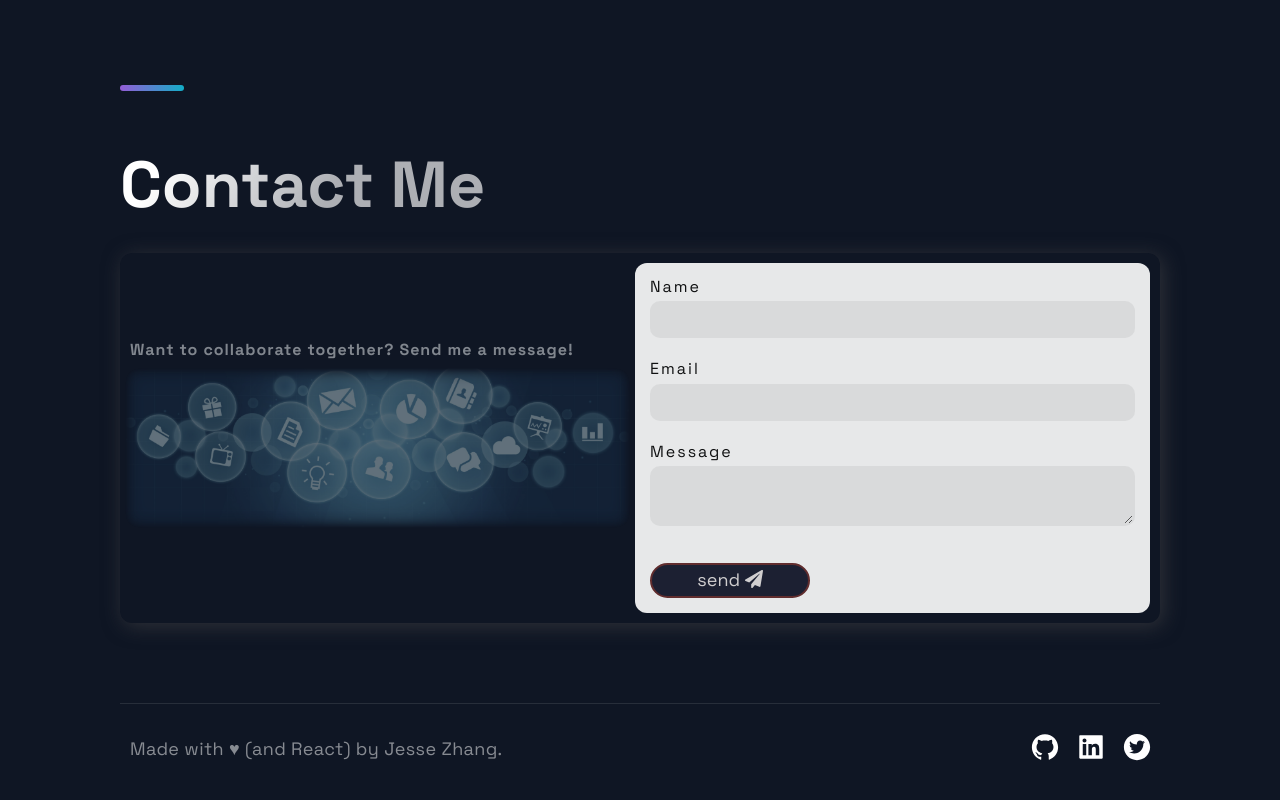
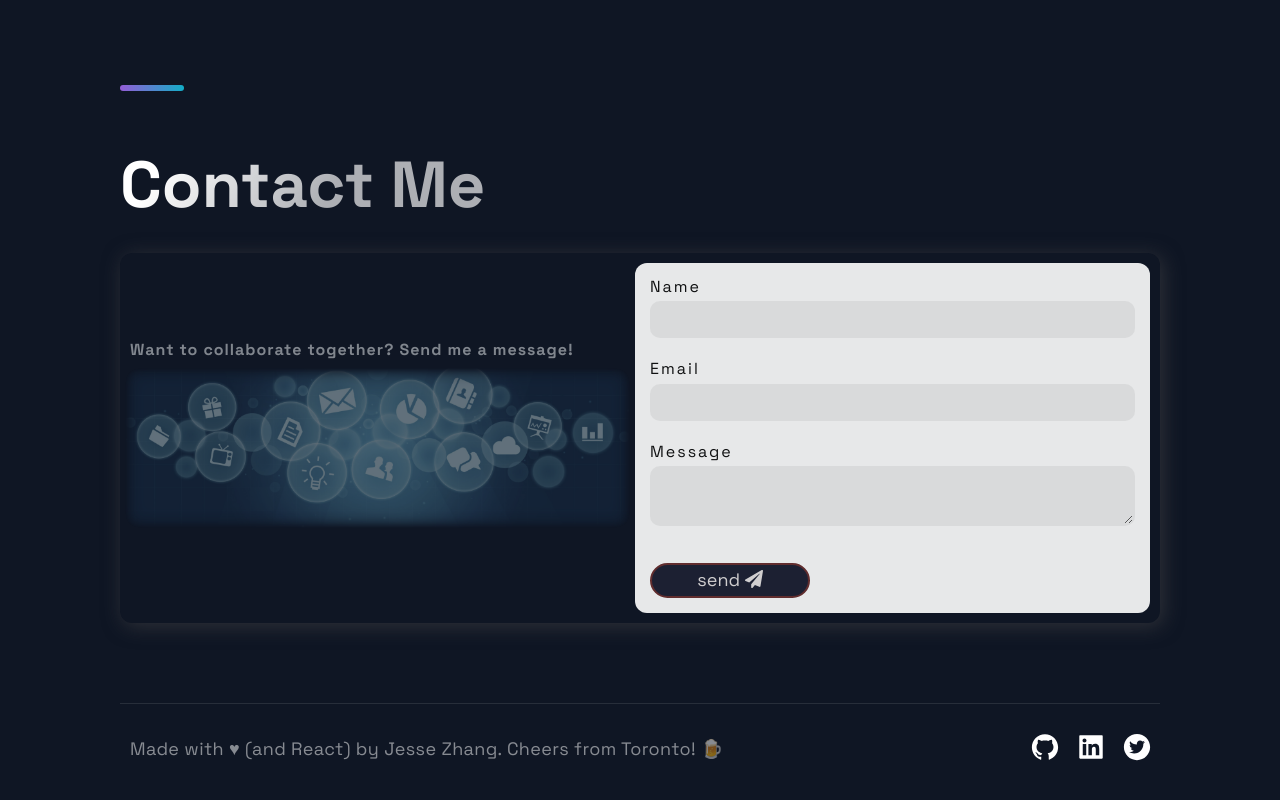
Before and after one commit to Jesse1786/portfolio-site, a Next.js app: page / in a window 1280 px wide. Shown: the part 2697-3497 px from the top of the page. Built offline with nearby package versions, Linux system fonts and the light colour scheme.

Commit message:
Changed footer text.

```diff
--- a/src/components/Footer/Footer.js
+++ b/src/components/Footer/Footer.js
@@ -9,7 +9,7 @@ const Footer = () => {
     <FooterWrapper>
       <SocialIconsContainer>
         <CompanyContainer>
-          <Slogan>Made with &hearts; (and React) by Jesse Zhang.</Slogan>
+          <Slogan>Made with &hearts; (and React) by Jesse Zhang. Cheers from Toronto! 🍺</Slogan>
         </CompanyContainer>
         <SocialContainer>
           <SocialIcons href="https://github.com/Jesse1786">
```
